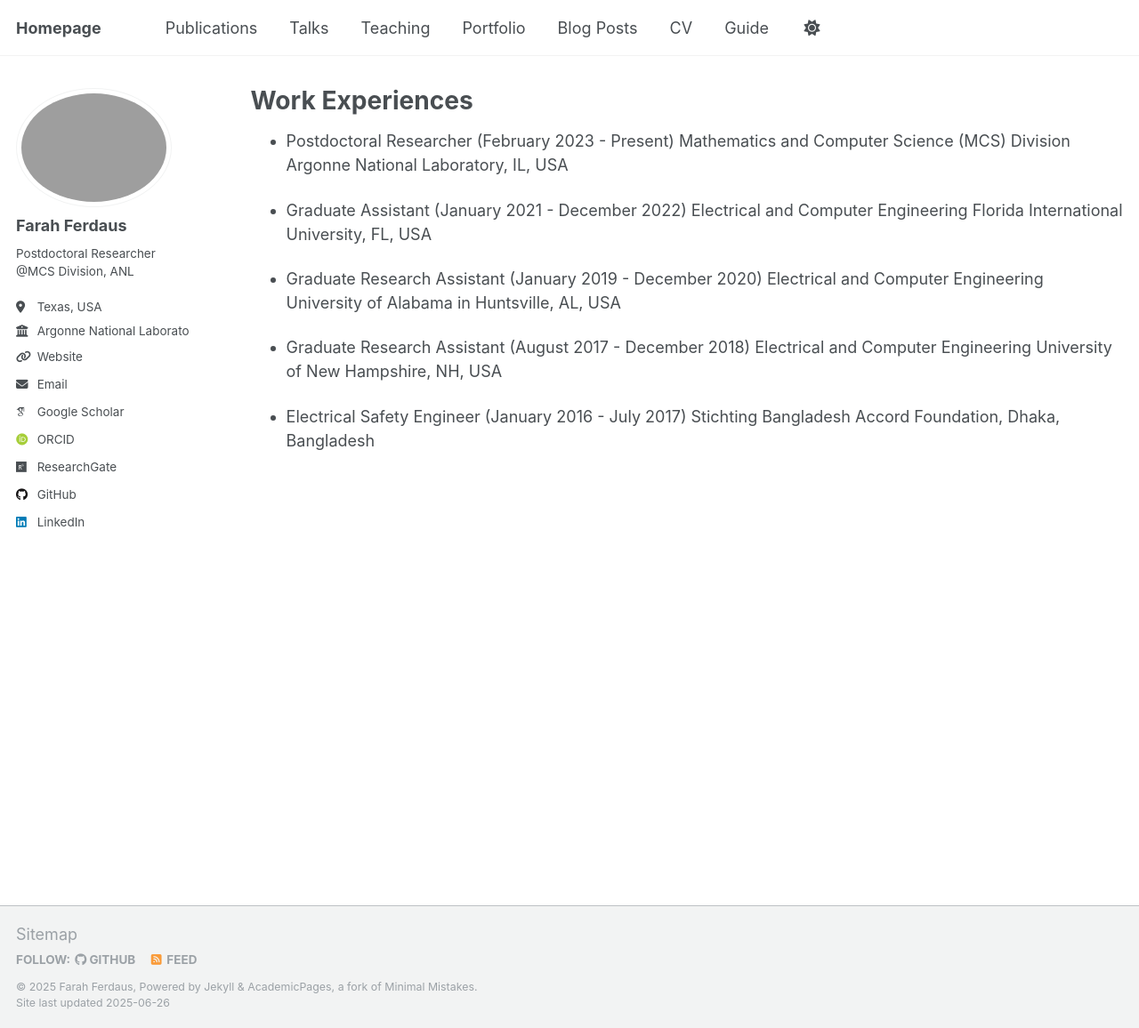
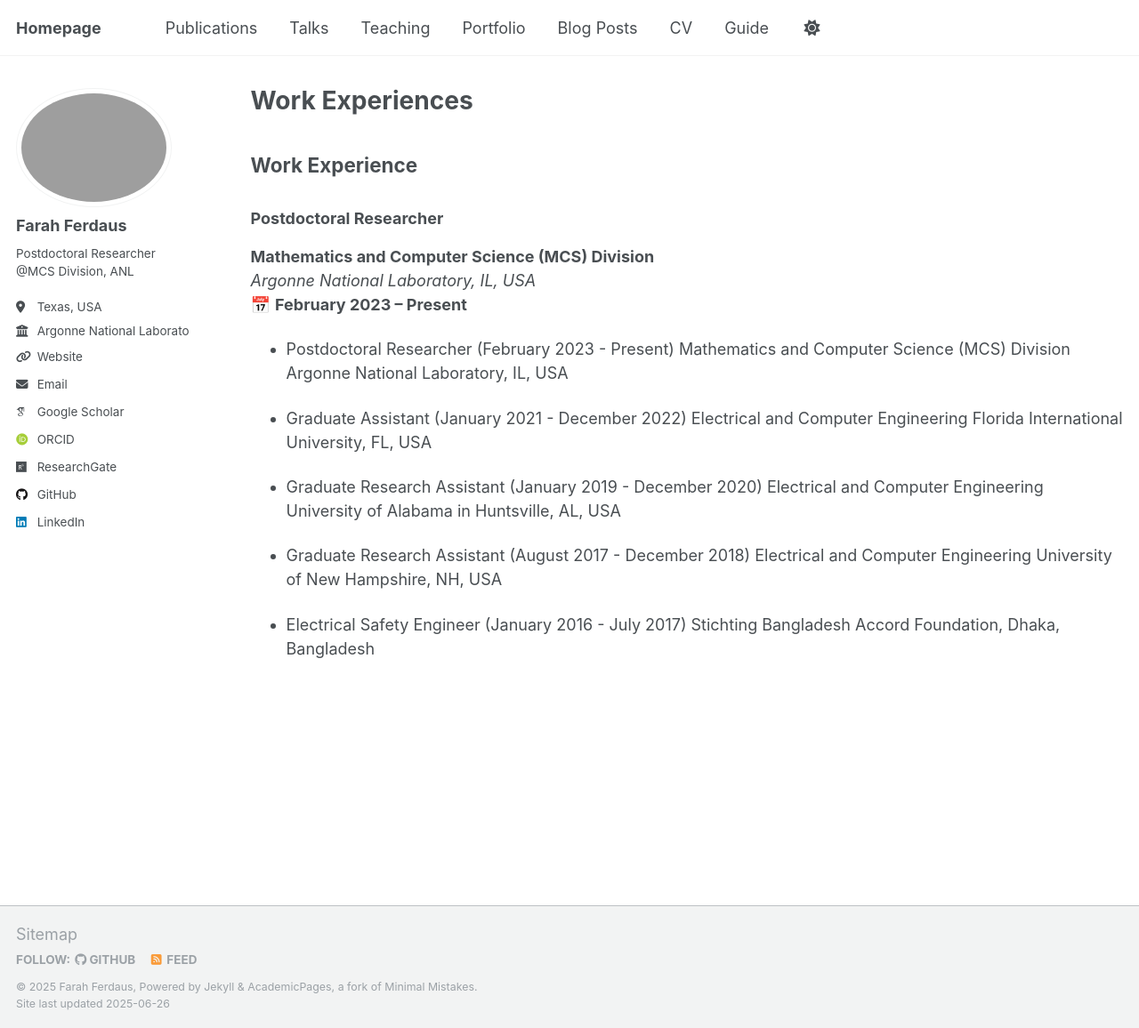
Before and after one commit to fferdaus/fferdaus.github.io, a Jekyll site: the page built from _pages/experience.md, in a window 1280 px wide and 1156 px high. Shown: the whole window at 89% size. Built offline with Jekyll 4.4.1, drawn with Linux system fonts in a browser that asks for light colours; some web fonts are replaced.

Commit message:
Update experience.md

```diff
--- a/_pages/experience.md
+++ b/_pages/experience.md
@@ -7,6 +7,14 @@ redirect_from:
 ---
 
 {% include base_path %}
+
+## Work Experience
+
+### Postdoctoral Researcher
+**Mathematics and Computer Science (MCS) Division**
+*Argonne National Laboratory, IL, USA*
+📅 **February 2023 – Present**
+
 
 - Postdoctoral Researcher (February 2023 - Present)
 Mathematics and Computer Science (MCS) Division
```
